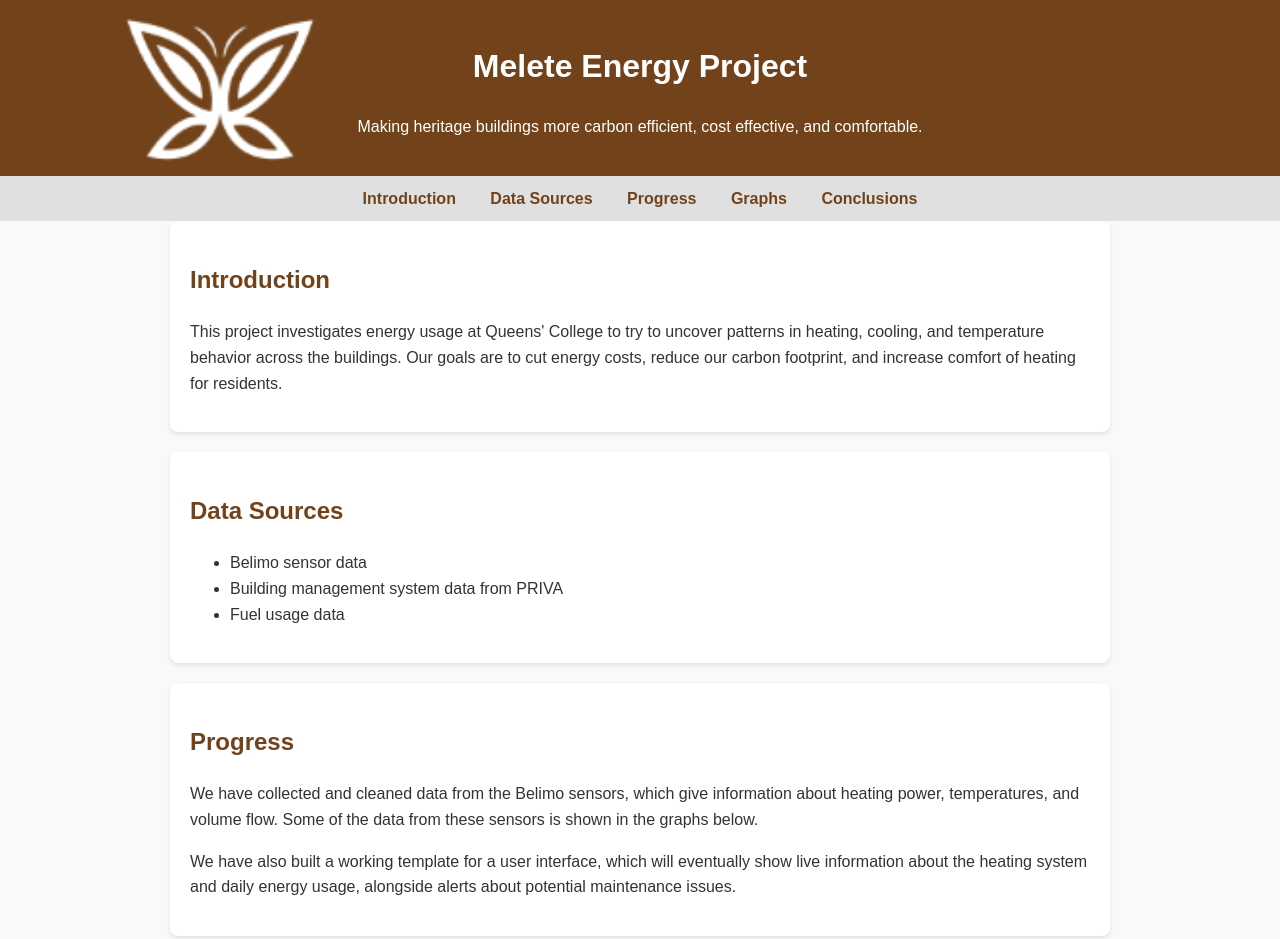
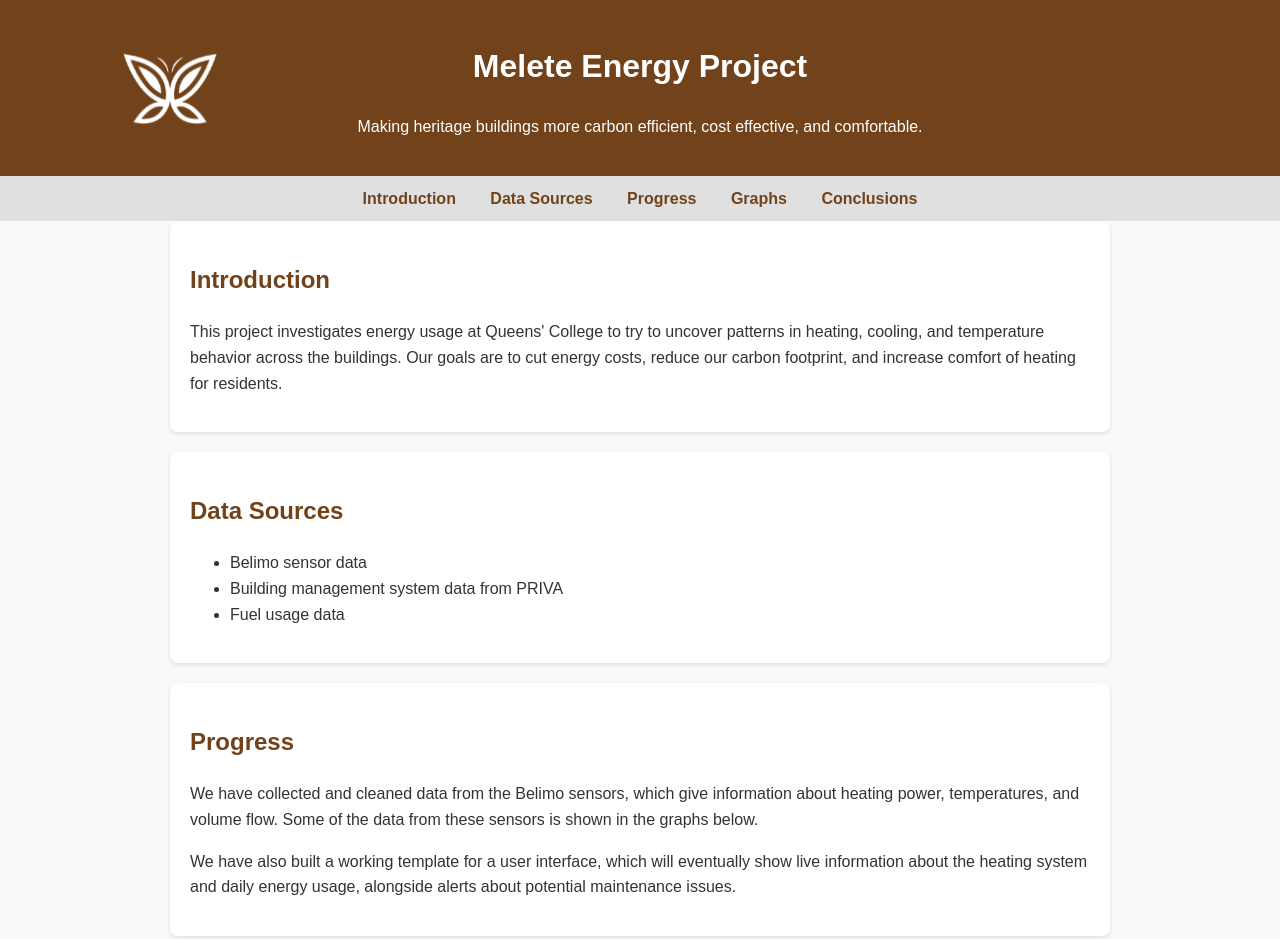
Before and after one commit to queens-energy/queens-energy, a plain HTML site: page index2.html in a window 1280 px wide. Shown: the top 939 px of the page. Drawn offline with Linux system fonts and the light colour scheme.

Commit message:
make logo smaller

```diff
--- a/index2.html
+++ b/index2.html
@@ -162,7 +162,7 @@
 
   <header>
     <div class="header-content">
-      <img src="logo-white.png" alt="Melete Energy Logo" class="logo" style="width: 200px; height: auto;">
+      <img src="logo-white.png" alt="Melete Energy Logo" class="logo" style="width: 100px; height: auto;">
       <div class="header-text">
         <h1>Melete Energy Project</h1>
         <p>Making heritage buildings more carbon efficient, cost effective, and comfortable.</p>
```
